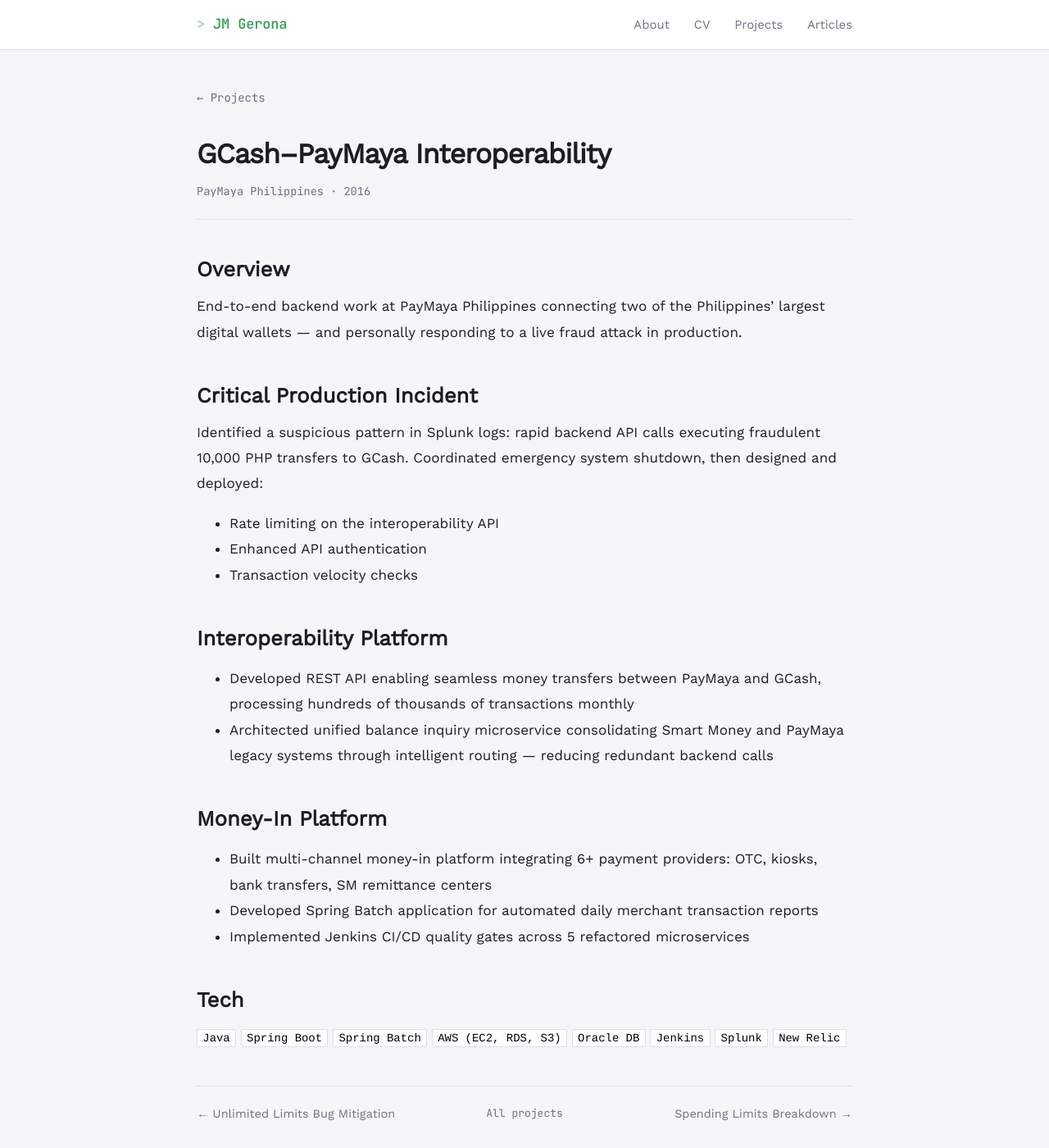
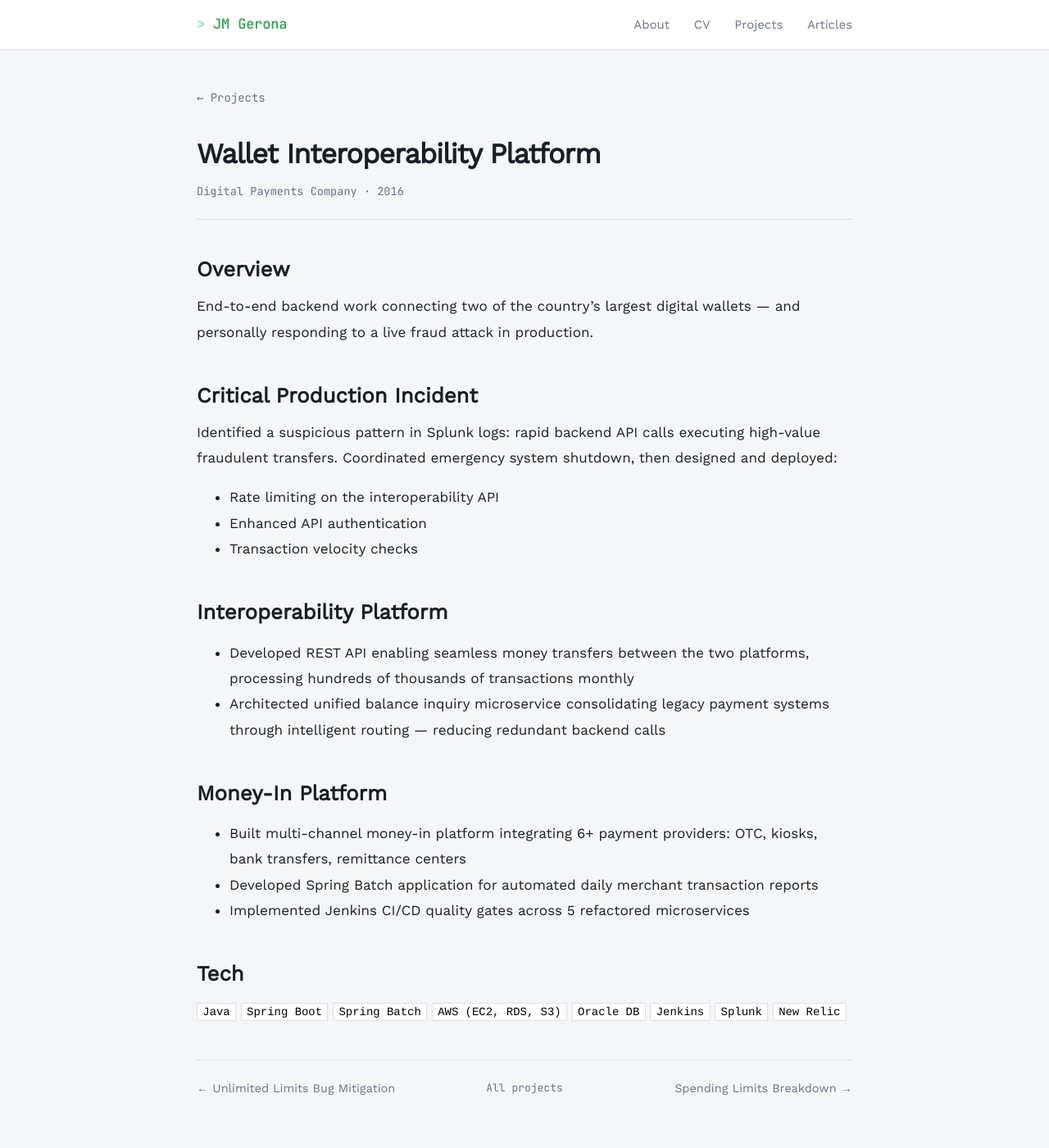
Before and after one commit to hollabalo/hollabalo.github.io, a Jekyll site: the page built from _projects/gcash-paymaya-interop.md, in a window 1280 px wide and 1400 px high. Shown: the whole window at 82% size. Built offline with Jekyll 4.4.1, drawn with Linux system fonts in a browser that asks for light colours; nearby versions of some CDN libraries.

Commit message:
Remove specific company names from all project pages
account-offboarding: GCash -> Major Fintech Platform / user accounts
unlimited-limits: GCash accounts -> user accounts
gcash-paymaya-interop: renamed to Wallet Interoperability Platform,
  PayMaya/GCash -> digital wallets, Smart Money -> legacy payment systems
spending-limits: GCash -> large digital wallet platform
bdo-ivr-backoffice: renamed to Bank IVR Back-Office System, BDO -> Major Commercial Bank
amaysim-serverless: renamed to Serverless Platform — Australian MVNO, Amaysim -> Australian MVNO

https://claude.ai/code/session_01YGNcrnCA6E3zRUaDgSKiqk

```diff
--- a/_projects/gcash-paymaya-interop.md
+++ b/_projects/gcash-paymaya-interop.md
@@ -1,19 +1,19 @@
 ---
 layout: project
-title: GCash–PayMaya Interoperability
-description: Built the API bridge between PayMaya and GCash — and personally caught a live fraud attack in Splunk logs mid-shift. Stopped it, patched it, shipped better rate limiting.
+title: Wallet Interoperability Platform
+description: Built the API bridge between two major digital wallets — and personally caught a live fraud attack in Splunk logs mid-shift. Stopped it, patched it, shipped better rate limiting.
 featured: true
-company: PayMaya Philippines
+company: Digital Payments Company
 year: 2016
 ---
 
 ## Overview
 
-End-to-end backend work at PayMaya Philippines connecting two of the Philippines' largest digital wallets — and personally responding to a live fraud attack in production.
+End-to-end backend work connecting two of the country's largest digital wallets — and personally responding to a live fraud attack in production.
 
 ## Critical Production Incident
 
-Identified a suspicious pattern in Splunk logs: rapid backend API calls executing fraudulent 10,000 PHP transfers to GCash. Coordinated emergency system shutdown, then designed and deployed:
+Identified a suspicious pattern in Splunk logs: rapid backend API calls executing high-value fraudulent transfers. Coordinated emergency system shutdown, then designed and deployed:
 
 - Rate limiting on the interoperability API
 - Enhanced API authentication
@@ -21,12 +21,12 @@ Identified a suspicious pattern in Splunk logs: rapid backend API calls executin
 
 ## Interoperability Platform
 
-- Developed REST API enabling seamless money transfers between PayMaya and GCash, processing hundreds of thousands of transactions monthly
-- Architected unified balance inquiry microservice consolidating Smart Money and PayMaya legacy systems through intelligent routing — reducing redundant backend calls
+- Developed REST API enabling seamless money transfers between the two platforms, processing hundreds of thousands of transactions monthly
+- Architected unified balance inquiry microservice consolidating legacy payment systems through intelligent routing — reducing redundant backend calls
 
 ## Money-In Platform
 
-- Built multi-channel money-in platform integrating 6+ payment providers: OTC, kiosks, bank transfers, SM remittance centers
+- Built multi-channel money-in platform integrating 6+ payment providers: OTC, kiosks, bank transfers, remittance centers
 - Developed Spring Batch application for automated daily merchant transaction reports
 - Implemented Jenkins CI/CD quality gates across 5 refactored microservices
 
```
Also changed, not shown: _projects/account-offboarding.md (+2 -2 lines), _projects/amaysim-serverless.md (+4 -4 lines), _projects/bdo-ivr-backoffice.md (+4 -4 lines), _projects/spending-limits.md (+2 -2 lines), _projects/unlimited-limits.md (+2 -2 lines).
